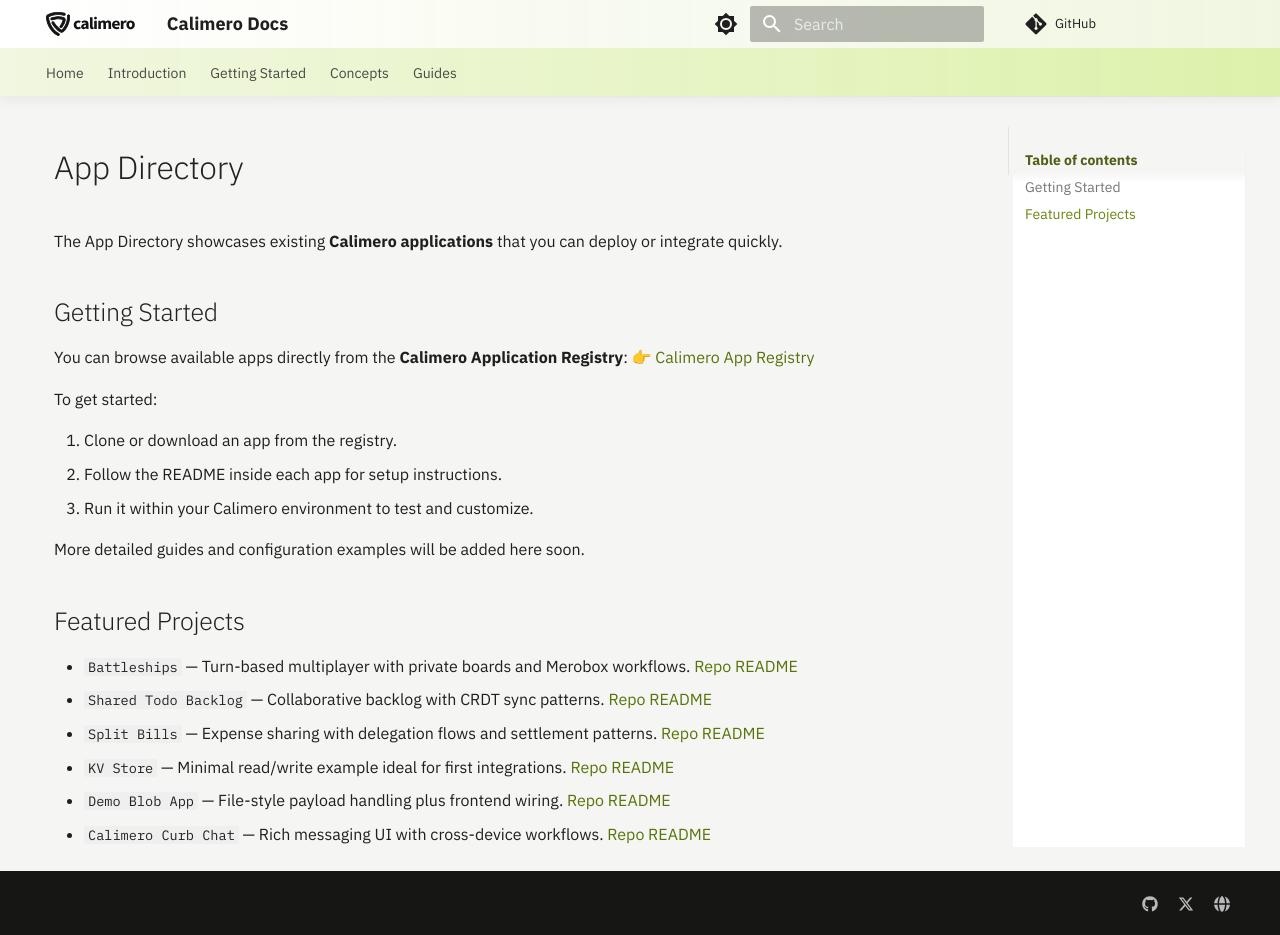
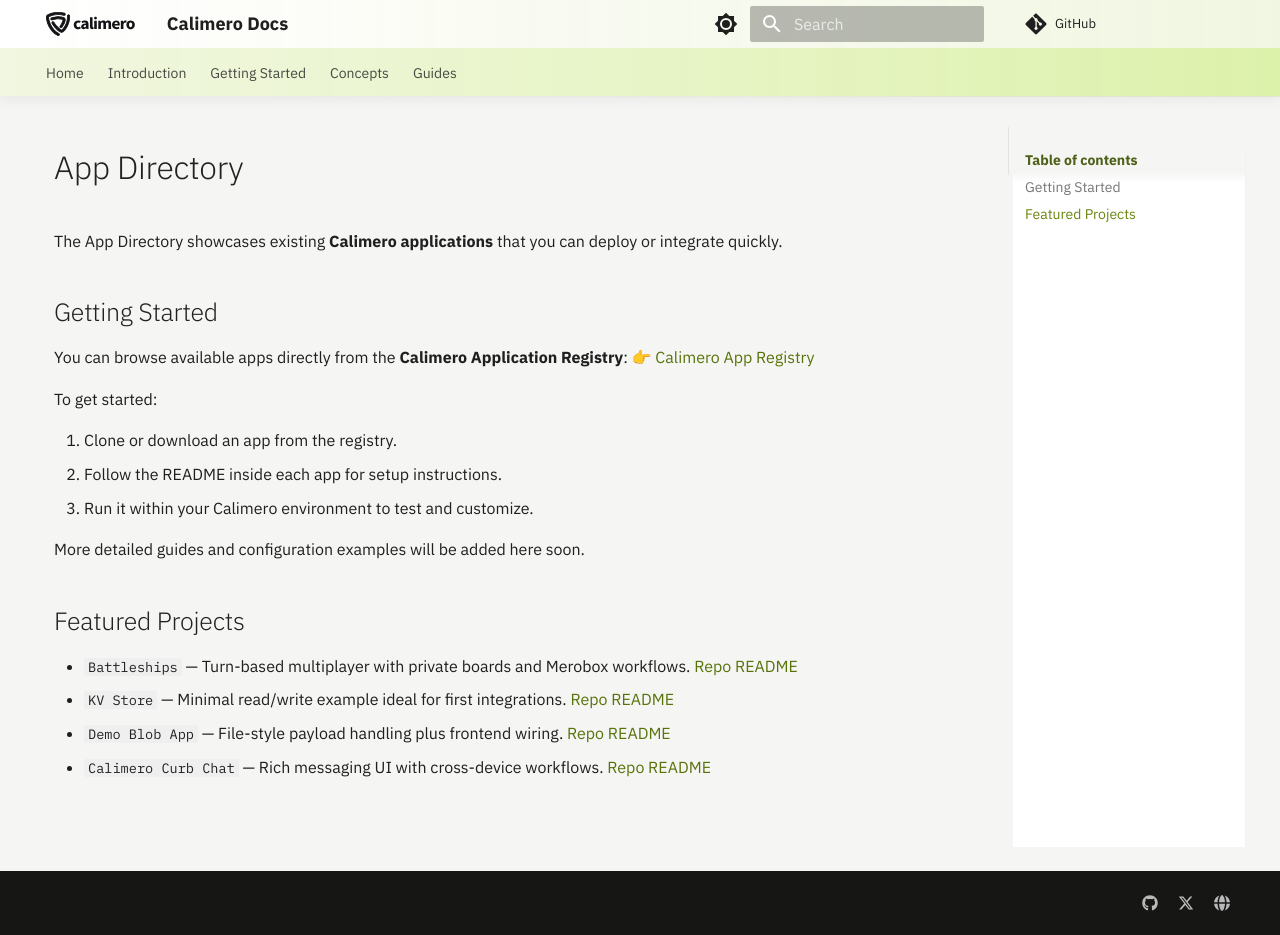
Before and after one commit to calimero-network/docs, an MkDocs documentation site: the page built from docs/app-directory/index.md, in a window 1280 px wide and 935 px high. Built offline with MkDocs 1.6.1 and Material for MkDocs 9.7.7, drawn with Linux system fonts in a browser that asks for light colours.

Commit message:
fix: remove 404 urls

```diff
--- a/docs/app-directory/index.md
+++ b/docs/app-directory/index.md
@@ -18,8 +18,6 @@ More detailed guides and configuration examples will be added here soon.
 ## Featured Projects
 
 - `Battleships` — Turn-based multiplayer with private boards and Merobox workflows. [Repo README](https://github.com/calimero-network/battleships#readme){:target="_blank"}
-- `Shared Todo Backlog` — Collaborative backlog with CRDT sync patterns. [Repo README](https://github.com/calimero-network/shared-todo-backlog#readme){:target="_blank"}
-- `Split Bills` — Expense sharing with delegation flows and settlement patterns. [Repo README](https://github.com/calimero-network/split-bills#readme){:target="_blank"}
 - `KV Store` — Minimal read/write example ideal for first integrations. [Repo README](https://github.com/calimero-network/kv-store#readme){:target="_blank"}
 - `Demo Blob App` — File-style payload handling plus frontend wiring. [Repo README](https://github.com/calimero-network/demo-blob-app#readme){:target="_blank"}
 - `Calimero Curb Chat` — Rich messaging UI with cross-device workflows. [Repo README](https://github.com/calimero-network/calimero-curb-chat#readme){:target="_blank"}
```
Also changed, not shown: docs/builder-directory/index.md (+0 -2 lines), docs/examples/index.md (+0 -1 lines), docs/tools-apis/index.md (+0 -1 lines).
